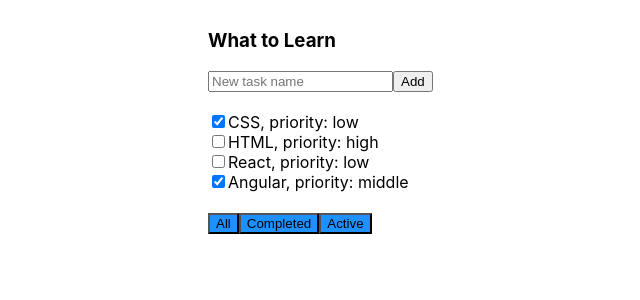
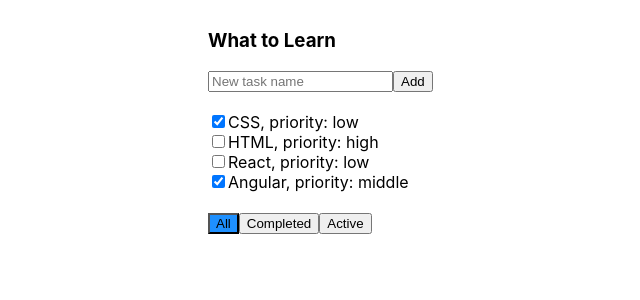
Before and after one commit to andorey/todolist, a React (Create React App) app: page / in a window 1280 px wide. Shown: the top 300 px of the page, without its empty margins (192-832 px from the left). Built offline with nearby package versions, Linux system fonts and the light colour scheme.

Commit message:
light button

```diff
--- a/src/App.js
+++ b/src/App.js
@@ -19,7 +19,7 @@
 				<div className="todoList">
 					<TodoListHeader />
 					<TodoListTasks tasks={this.tasks}/>
-					<TodoListFooter />
+					<TodoListFooter filterValue={'All'}/>
 				</div>
 			</div>
 		);
--- a/src/TodoListFooter.jsx
+++ b/src/TodoListFooter.jsx
@@ -3,9 +3,9 @@
 class TodoListFooter extends React.Component {
     render = () => {
 
-        let classForAll = 'filter-active';
-        let classForCompleted = 'filter-active';
-        let classForActive = 'filter-active';
+        let classForAll = this.props.filterValue === 'All' ? 'filter-active': '';
+        let classForCompleted = this.props.filterValue === 'Completed' ? 'filter-active': '';
+        let classForActive = this.props.filterValue === 'Active' ? 'filter-active': '';
 
         return (
                 <div className="todoList-footer">
```
